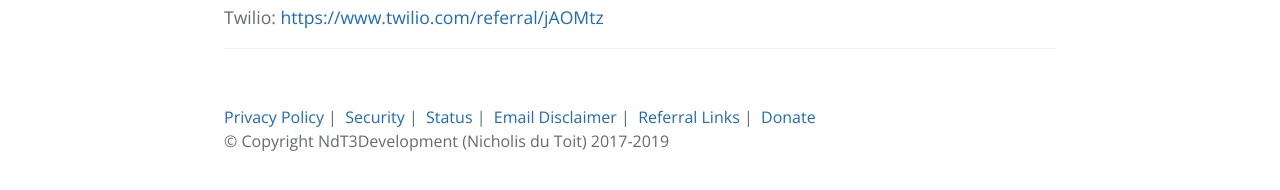
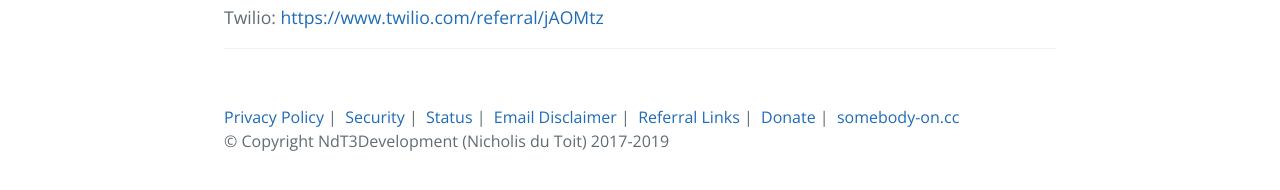
Before and after one commit to TrueWinter/website, a Jekyll site: the page built from reflinks.html, in a window 1280 px wide. Shown: the part 613-803 px from the top of the page. Built offline with Jekyll 4.4.1, drawn with Linux system fonts in a browser that asks for light colours; nearby versions of some CDN libraries; a script that is not in the unit is left out; comment, search, counter and statistics services are not loaded.

Commit message:
Update page-footer.html

```diff
--- a/_includes/page-footer.html
+++ b/_includes/page-footer.html
@@ -58,7 +58,8 @@ window.addEventListener('load', function () {
     <a href="https://status.ndt3.me">Status</a>&nbsp;|&nbsp;
     <a href="https://www.ndt3.me/legal/disclaimer">Email&nbsp;Disclaimer</a>&nbsp;|&nbsp;
     <a href="https://www.ndt3.me/reflinks">Referral Links</a>&nbsp;|&nbsp;
-    <a href="https://donate.ndt3.me">Donate</a>
+    <a href="https://donate.ndt3.me">Donate</a>&nbsp;|&nbsp;
+    <a href="https://somebody-on.cc">somebody-on.cc</a>
   </span>
   <br>
   <span class="site-footer-copyright">&copy; Copyright NdT3Development (Nicholis du Toit) 2017-2019</span>
```
